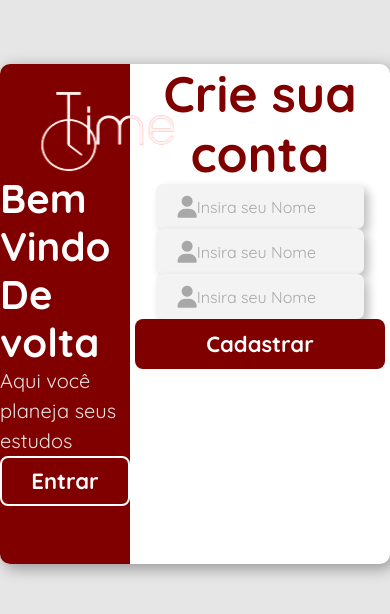
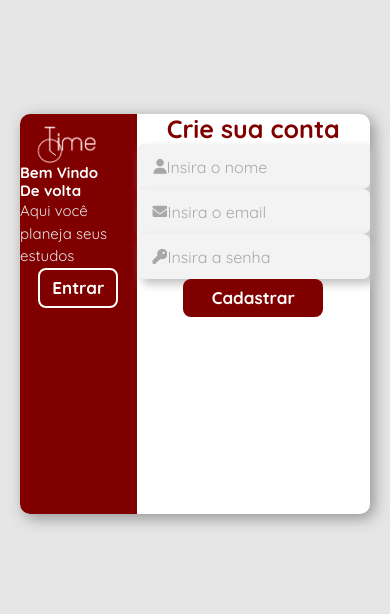
Before and after one commit to henricavalheiro99/ProjetoTcc, a React (Create React App) app: page /cadastro in a window 390 px wide. Shown: the part 108-722 px from the top of the page. Built offline with nearby package versions, Linux system fonts and the light colour scheme.

Commit message:
atualizado cadastro e login

```diff
--- a/src/components/BtnDireita.jsx
+++ b/src/components/BtnDireita.jsx
@@ -1,10 +1,10 @@
 import css from './BtnDireita.module.css'
 
-export default function BtnDireita({title}){
+export default function BtnDireita({title, action}){
     return(
         <div>
             <div className={css.divbtndireita}>
-                <button className={css.btnDireita}>{title}</button>
+                <button onClick={action} className={css.btnDireita}>{title}</button>
             </div>
         </div>
     );
--- a/src/components/BtnDireita.module.css
+++ b/src/components/BtnDireita.module.css
@@ -23,3 +23,39 @@
     transform: scale(1.05);
     background-color: #982323;
 }
+
+@media (max-width: 768px) {
+    .divbtndireita{
+        padding-top: 8px;
+    }
+    .btnDireita{
+        height: 40px;
+        width: 160px;
+        font-size: 19px;
+    }
+
+}
+
+@media (max-width: 426px) {
+    .divbtndireita{
+        padding-top: 5px;
+    }
+    .btnDireita{
+        height: 38px;
+        width: 140px;
+        font-size: 17px;
+    }
+
+}
+
+@media (max-width: 326px) {
+    .divbtndireita{
+        padding-top: 10px;
+    }
+    .btnDireita{
+        height: 38px;
+        width: 120px;
+        font-size: 15px;
+    }
+
+}
--- a/src/components/BtnEsquerda.module.css
+++ b/src/components/BtnEsquerda.module.css
@@ -27,3 +27,28 @@
     text-decoration: none;
     color: white;
 }
+
+@media (max-width: 768px) {
+    .btndireita{
+        height: 45px;
+        width: 120px;
+        padding: 3px;
+        font-size: 19px;
+    }
+}
+
+@media (max-width: 426px) {
+    .btndireita{
+        height: 40px;
+        width: 80px;
+        font-size: 17px;
+    }
+}
+
+@media (max-width: 326px) {
+    .btndireita{
+        height: 40px;
+        width: 80px;
+        font-size: 15px;
+    }
+}
--- a/src/components/InputCadastro.jsx
+++ b/src/components/InputCadastro.jsx
@@ -1,13 +1,19 @@
 import css from "./InputCadastro.module.css"
 
-export default function InputCadastro(){
+export default function InputCadastro({tipo, name, placeholder, icone, state, set}){
     return(
         <div className={css.pegaTudo}>
             <div className={css.divInput}>
                 {/*<i className="fa-solid fa-key"></i>*/}
                 {/*<i className="fa-solid fa-envelope"></i>*/}
-                <i className={css.icone + " fa-solid fa-user"}></i>
-                <input type={"text"} id={css.inputNome} className={css.inputCadastro} placeholder={"Insira seu Nome"}/>
+                <i className={css.icone + " fa-solid " + icone}></i>
+                <input  type={tipo}
+                        name={name}
+                        value={state}
+                        onChange={(e) =>  set(e.target.value)}
+                        className={css.inputCadastro}
+                        placeholder={placeholder}/>
+                {/* olho do edge   */}
             </div>
         </div>
     );
--- a/src/components/InputCadastro.module.css
+++ b/src/components/InputCadastro.module.css
@@ -12,7 +12,6 @@
     border-radius: 7px;
     background-color: #f3f3f3;
     cursor: pointer;
-    margin-left: 4px;
     box-shadow: 5px 5px 10px #c1c1c1;
 }
 
@@ -47,3 +46,47 @@
     margin-right: 20px;
     font-size: 22px;
 }
+
+@media (max-width: 768px) {
+    .divInput{
+        margin-bottom: 15px;
+        height: 40px;
+    }
+    .inputCadastro{
+        width: 80%;
+    }
+    .icone{
+        margin-right: 15px;
+        font-size: 18px;
+    }
+}
+
+@media (max-width: 426px) {
+    .divInput{
+        margin-bottom: 18px;
+        height: 45px;
+        width: 100%;
+    }
+    .inputCadastro{
+        width: 80%;
+    }
+    .icone{
+        margin-right: 10px;
+        font-size: 15px;
+    }
+}
+
+@media (max-width: 326px) {
+    .divInput{
+        margin-bottom: 20px;
+        height: 45px;
+        width: 100%;
+    }
+    .inputCadastro{
+        width: 80%;
+    }
+    .icone{
+        margin-right: 7.5px;
+        font-size: 12px;
+    }
+}
--- a/src/pages/Cadastro.jsx
+++ b/src/pages/Cadastro.jsx
@@ -7,6 +7,26 @@ import BtnDireita from "../components/BtnDireita";
 
 
 function Cadastro() {
+    const[nome, setNome] = useState('')
+    const[email, setEmail] = useState('')
+    const[senha, setSenha] = useState('')
+
+    function reunirDados (){
+        if (nome === "" || email === "" || senha === ""){
+            alert("Preencha todos os campos")
+            return;
+        }
+
+        const dados = {
+            nome,
+            email,
+            senha
+        }
+
+        alert(dados)
+        console.log(dados)
+    }
+
     return (
         <div className={css.main + " container-fluid"}>
             <div className={css.meio + ' row'}>
@@ -25,11 +45,16 @@ function Cadastro() {
                         <h2 className={css.title}>Crie sua conta</h2>
                     </div>
                     <div>
-                        <InputCadastro></InputCadastro>
-                        <InputCadastro></InputCadastro>
-                        <InputCadastro></InputCadastro>
+                        <div>
+                            <InputCadastro tipo={"text"} name={"nome"} placeholder={"Insira o nome"} icone={"fa-user"}
+                                           state={nome} set={setNome}></InputCadastro>
+                            <InputCadastro tipo={"text"} name={"email"} placeholder={"Insira o email"}
+                                           icone={"fa-envelope"} state={email} set={setEmail}></InputCadastro>
+                            <InputCadastro tipo={"password"} name={"senha"} placeholder={"Insira a senha"}
+                                           icone={"fa-key"} state={senha} set={setSenha}></InputCadastro>
+                        </div>
+                        <BtnDireita title={"Cadastrar"} action={reunirDados}></BtnDireita>
                     </div>
-                    <BtnDireita title={"Cadastrar"}></BtnDireita>
                 </div>
             </div>
         </div>
--- a/src/pages/Cadastro.module.css
+++ b/src/pages/Cadastro.module.css
@@ -61,3 +61,99 @@
     font-size: 50px;
     font-weight: bold;
 }
+
+@media (max-width: 768px) {
+    .meio{
+        width: 550px;
+        height: 400px;
+    }
+    .lateral{
+        height: 400px;
+    }
+    .logo{
+        height: 70px;
+        width: 160px;
+    }
+    .titledireita{
+        font-size: 23px;
+        padding-top: 45px;
+    }
+    .subtitledireita{
+        font-size: 17px;
+        padding-bottom: 40px;
+    }
+    .divtitle{
+        padding-top: 25px;
+        padding-bottom: 15px;
+    }
+    .title{
+        font-size: 30px;
+    }
+}
+
+@media (max-width: 426px) {
+    .meio{
+        width: 350px;
+    }
+    .logo{
+        margin-top: 20px;
+        height: 50px;
+        width: 100px;
+    }
+    .titledireita{
+        font-size: 15px;
+        padding-top: 65px;
+        padding-left: 10px;
+    }
+    .subtitledireita{
+        font-size: 15px;
+        padding-bottom: 40px;
+        padding-left: 10px;
+    }
+    .divtitle{
+        padding-top: 25px;
+        padding-bottom: 20px;
+    }
+    .title{
+        font-size: 25px;
+    }
+}
+
+@media (max-width: 376px) {
+    .meio{
+        width: 330px;
+    }
+    .titledireita{
+        padding-top: 50px;
+    }
+    .subtitledireita{
+        padding-bottom: 40px;
+    }
+}
+
+@media (max-width: 326px) {
+    .meio{
+        width: 290px;
+    }
+    .logo{
+        height: 40px;
+        width: 75px;
+    }
+    .titledireita{
+        font-size: 12px;
+        padding-top: 80px;
+        padding-left: 5px;
+    }
+    .subtitledireita{
+        font-size: 12px;
+        padding-bottom: 70px;
+        padding-left: 5px;
+    }
+    .divtitle{
+        padding-top: 28px;
+        padding-bottom: 20px;
+    }
+    .title{
+        font-size: 22px;
+    }
+}
--- a/src/pages/Login.jsx
+++ b/src/pages/Login.jsx
@@ -15,17 +15,21 @@ export default function Login(){
                         <h1 className={css.titledireita}>Não possui <br></br> Conta?</h1>
                         <p className={css.subtitledireita}>Aqui você planeja seus estudos</p>
                     </div>
-                    <BtnEsquerda link={"/cadastro"} title={"Cadastrar"}></BtnEsquerda>
+                    <BtnEsquerda link={"/cadastro"} title={"Criar"}></BtnEsquerda>
                 </div>
                 <div className={css.direita + ' col-8'}>
                     <div className={css.divtitle + " row"}>
                         <h2 className={css.title}>Entre na sua conta</h2>
                     </div>
-                    <div>
-                        <InputCadastro></InputCadastro>
-                        <InputCadastro></InputCadastro>
-                    </div>
-                    <BtnDireita title={"Entrar"}></BtnDireita>
+                    <form>
+                        <div>
+                            <InputCadastro tipo={"text"} name={"email"} placeholder={"Insira seu email"}
+                                           icone={"fa-envelope"}></InputCadastro>
+                            <InputCadastro tipo={"password"} name={"senha"} placeholder={"Insira sua senha"}
+                                           icone={"fa-key"}></InputCadastro>
+                        </div>
+                        <BtnDireita title={"Entrar"}></BtnDireita>
+                    </form>
                 </div>
             </div>
         </div>
--- a/src/pages/Login.module.css
+++ b/src/pages/Login.module.css
@@ -61,3 +61,100 @@
     font-size: 50px;
     font-weight: bold;
 }
+
+@media (max-width: 768px) {
+    .meio{
+        width: 550px;
+        height: 400px;
+    }
+    .lateral{
+        height: 400px;
+    }
+    .logo{
+        height: 70px;
+        width: 160px;
+        margin-top: 10px;
+    }
+    .titledireita{
+        font-size: 23px;
+        padding-top: 45px;
+    }
+    .subtitledireita{
+        font-size: 17px;
+        padding-bottom: 40px;
+    }
+    .divtitle{
+        padding-top: 32px;
+        padding-bottom: 15px;
+    }
+    .title{
+        font-size: 38px;
+    }
+}
+
+@media (max-width: 426px) {
+    .meio{
+        width: 350px;
+    }
+    .logo{
+        margin-top: 20px;
+        height: 50px;
+        width: 100px;
+    }
+    .titledireita{
+        font-size: 15px;
+        padding-top: 65px;
+        padding-left: 10px;
+    }
+    .subtitledireita{
+        font-size: 15px;
+        padding-bottom: 40px;
+        padding-left: 10px;
+    }
+    .divtitle{
+        padding-top: 30px;
+        padding-bottom: 25px;
+    }
+    .title{
+        font-size: 28px;
+    }
+}
+
+@media (max-width: 376px) {
+    .meio{
+        width: 330px;
+    }
+    .titledireita{
+        padding-top: 50px;
+    }
+    .subtitledireita{
+        padding-bottom: 40px;
+    }
+}
+
+@media (max-width: 326px) {
+    .meio{
+        width: 290px;
+    }
+    .logos{
+        height: 45px;
+        width: 80px;
+    }
+    .titlhedireita{
+        font-size: 12px;
+        padding-top: 70px;
+        padding-left: 5px;
+    }
+    .suhbtitledireita{
+        font-size: 12px;
+        padding-bottom: 65px;
+        padding-left: 5px;
+    }
+    .divtitle{
+        padding-top: 15px;
+        padding-bottom: 10px;
+    }
+    .title{
+        font-size: 22px;
+    }
+}
```
